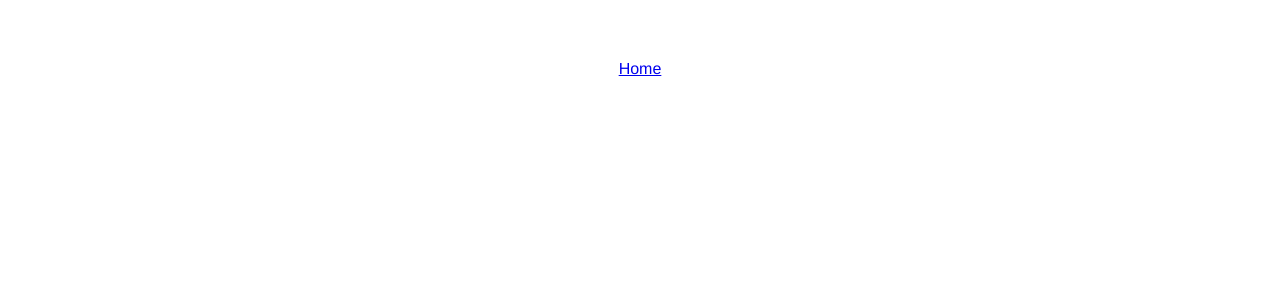
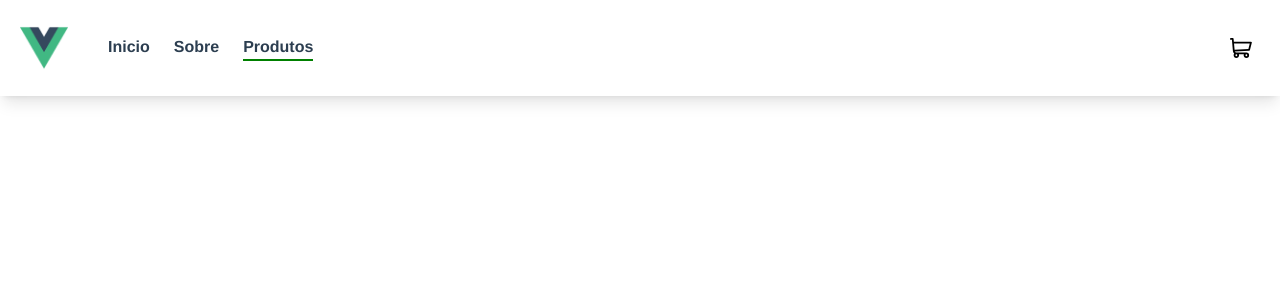
Before and after one commit to Lucassarantes/e-commerce, a Vue app: page /products in a window 1280 px wide. Before the commit this address had no page. Shown: the top 300 px of the page. Built offline with nearby package versions, Linux system fonts and the light colour scheme.

Commit message:
Construção do Header, funcionalidade de carrinho e fase inicial das páginas: inicio, sobre e produtos.

```diff
--- a/package.json
+++ b/package.json
@@ -8,6 +8,7 @@
     "lint": "vue-cli-service lint"
   },
   "dependencies": {
+    "axios": "^1.3.4",
     "core-js": "^3.6.5",
     "tailwindcss": "^3.2.7",
     "vue": "^3.0.0",
--- /dev/null
+++ b/postcss.config.js
@@ -0,0 +1,6 @@
+module.exports = {
+  plugins: {
+    tailwindcss: {},
+    autoprefixer: {},
+  },
+}
--- a/src/App.vue
+++ b/src/App.vue
@@ -24,6 +24,5 @@ export default {
   -moz-osx-font-smoothing: grayscale;
   text-align: center;
   color: #2c3e50;
-  margin-top: 60px;
 }
 </style>
--- /dev/null
+++ b/src/assets/tailwind.css
@@ -0,0 +1,5 @@
+@tailwind base;
+
+@tailwind components;
+
+@tailwind utilities;
--- /dev/null
+++ b/src/components/Carrinho.vue
@@ -0,0 +1,5 @@
+<template>
+    <div class="grid grid-cols-1 absolute top-[6rem] right-[0rem] shadow-lg w-3/12 bg-white pb-5">
+        <p class="w-full font-bold border-2 border-b-green-500 text-left p-5">Carrinho</p>
+    </div>
+</template>
--- a/src/components/Header.vue
+++ b/src/components/Header.vue
@@ -1,7 +1,62 @@
 <template>
-    <nav>
-        <router-link
-            :to="{ name: 'Home' }"
-        >Home</router-link>
-    </nav>
+    <div class="flex items-center h-24 px-5 shadow-lg">
+        <div class="w-1/2 flex flex-wrap items-center">
+            <img class="w-12 mr-10" src="../assets/logo.png" alt="">
+            <nav class="flex space-x-6 text-base font-bold">
+                <router-link
+                    :to="{ name: 'Home' }"
+                    exact-active-class="active"
+                >
+                    Inicio
+                </router-link>
+                <router-link
+                    :to="{ name: 'About' }"
+                    exact-active-class="active"
+                >
+                    Sobre
+                </router-link>
+                <router-link
+                    :to="{ name: 'Products' }"
+                    exact-active-class="active"
+                >
+                    Produtos
+                </router-link>
+            </nav>
+        </div>
+        <div class="w-1/2 flex justify-end absolute right-7">
+            <img class="justify-end" src="../assets/icon-cart.svg" @click="abrirCarrinho()" alt="">
+        </div>
+        <div v-show="this.exibir">
+            <Carrinho />
+        </div>
+    </div>
 </template>
+
+<style>
+    .active {
+        border-bottom: 2px green solid;
+    }
+</style>
+
+<script>
+    import Carrinho from "../components/Carrinho.vue";
+
+    export default {
+        components: { Carrinho },
+        data() {
+            return {
+                exibir: false
+            };
+        },
+        methods: {
+            abrirCarrinho() {
+                console.log("teste");
+                if (this.exibir) {
+                    this.exibir = false;
+                } else {
+                    this.exibir = true;
+                }
+            }
+        }
+    };
+</script>
--- a/src/main.js
+++ b/src/main.js
@@ -1,6 +1,7 @@
 import { createApp } from 'vue'
 import App from './App.vue'
 import router from './router';
+import "./assets/tailwind.css";
 
 let app;
 
--- a/src/router/index.js
+++ b/src/router/index.js
@@ -1,12 +1,24 @@
 import { createRouter, createWebHistory } from 'vue-router';
 
 import Home from '../views/Home.vue';
+import About from '../views/About.vue';
+import Products from '../views/Products.vue';
 
 const routes = [
     {
         path: "/",
         name: "Home",
         component: Home
+    },
+    {
+        path: "/about",
+        name: "About",
+        component: About// route level code-splitting
+    },
+    {
+        path: "/products",
+        name: "Products",
+        component: Products// route level code-splitting
     }
 ];
 
--- /dev/null
+++ b/src/views/About.vue
@@ -0,0 +1,9 @@
+<template>
+    <div>
+
+    </div>
+</template>
+
+<script>
+
+</script>
--- a/src/views/Home.vue
+++ b/src/views/Home.vue
@@ -1,9 +1,38 @@
 <template>
-    <div>
+    <section id="destaques" class="grid grid-cols-3">
+        <div class="w-full h-96 shadow-lg">
+            <img :src="this.imagem()" alt="">
+        </div>
+        <div class="w-full">
 
-    </div>
+        </div>
+        <div class="w-full">
+
+        </div>
+    </section>
 </template>
 
 <script>
-
+    // import axios from 'axios';
+    export default {
+        data() {
+            return {
+                products: []
+            }
+        },
+        created() {
+            this.getProducts();
+        },
+        methods: {
+            // getProducts() {
+            //     axios.get('https://fakestoreapi.com/products/1').then(response => {
+            //         this.products = response.data;
+            //         console.log(this.products[0].imagem);
+            //     });
+            // },
+            // imagem() {
+            //     return require(`this.products[0].image`);
+            // }
+        }
+    }
 </script>
--- /dev/null
+++ b/src/views/Products.vue
@@ -0,0 +1,9 @@
+<template>
+    <div>
+
+    </div>
+</template>
+
+<script>
+
+</script>
--- /dev/null
+++ b/tailwind.config.js
@@ -0,0 +1,11 @@
+/** @type {import('tailwindcss').Config} */
+module.exports = {
+  content: [
+    "./public/**/*.html",
+    "./src/**/*.{vue,js,ts,jsx,tsx}",
+  ],
+  theme: {
+    extend: {},
+  },
+  plugins: [],
+}
```
Also changed, not shown: src/assets/icon-cart.svg (added), 1 other file (tests, documents, lock files or other folders).
